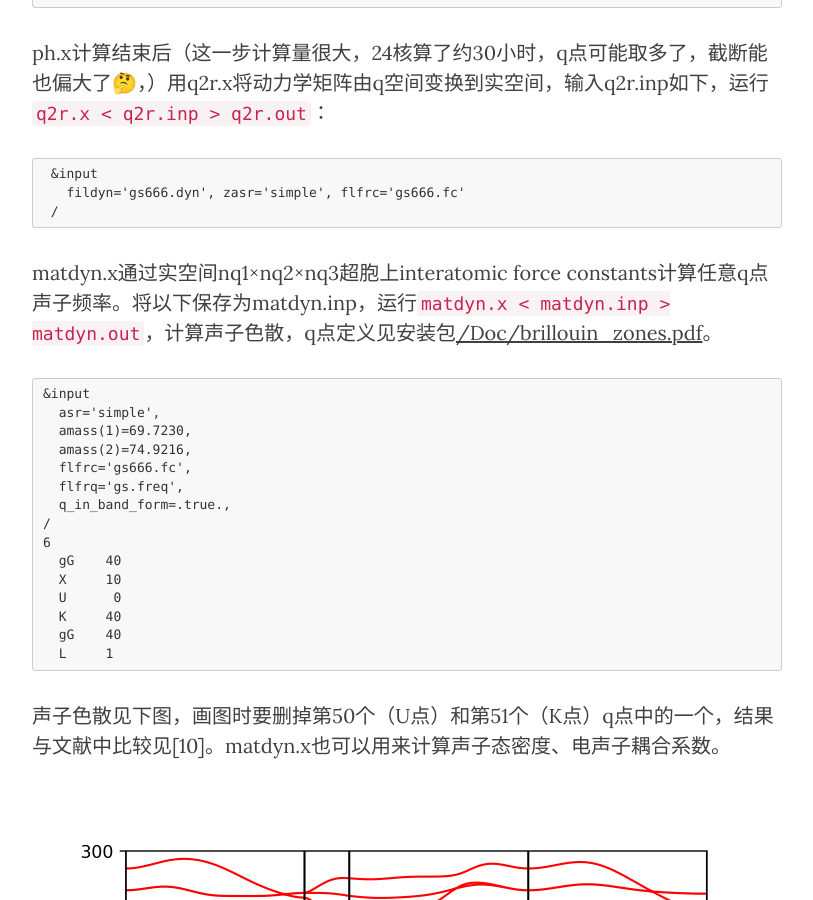
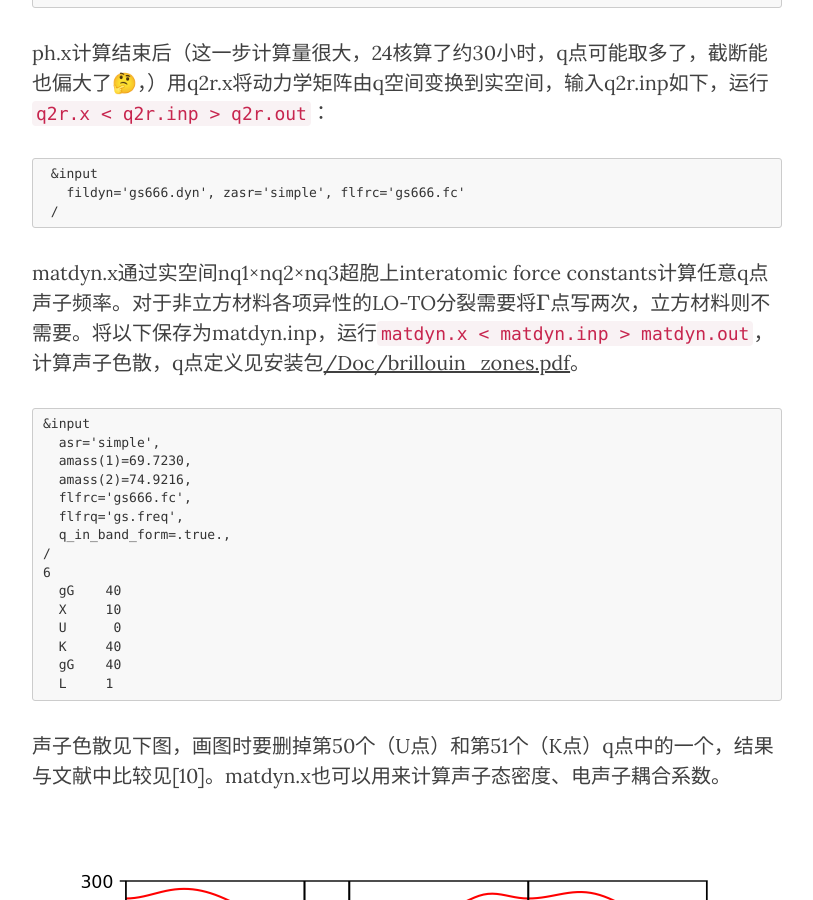
Before and after one commit to yyyu200/DFTbook, a Jekyll site: the page built from _posts/2019-04-01-HandsOn.md, in a window 1280 px wide and 900 px high, scrolled down 26760 px. Shown: the whole window, without its empty margins (233-1046 px from the left). Built offline with Jekyll 4.4.1, drawn with Linux system fonts in a browser that asks for light colours; nearby versions of some CDN libraries; formulas are drawn with MathJax 3; comment, search, counter and statistics services are not loaded.

Commit message:
modify at20190903-17:58:14-aliyun

````diff
--- a/_posts/2019-04-01-HandsOn.md
+++ b/_posts/2019-04-01-HandsOn.md
@@ -921,7 +921,7 @@ ph.x计算结束后（这一步计算量很大，24核算了约30小时，q点
  /
 ```
 
-matdyn.x通过实空间nq1×nq2×nq3超胞上interatomic force constants计算任意q点声子频率。将以下保存为matdyn.inp，运行```matdyn.x < matdyn.inp > matdyn.out```，计算声子色散，q点定义见安装包[/Doc/brillouin_zones.pdf](https://github.com/QEF/q-e/blob/master/Doc/brillouin_zones.pdf)。
+matdyn.x通过实空间nq1×nq2×nq3超胞上interatomic force constants计算任意q点声子频率。对于非立方材料各项异性的LO-TO分裂需要将$\Gamma$点写两次，立方材料则不需要。将以下保存为matdyn.inp，运行```matdyn.x < matdyn.inp > matdyn.out```，计算声子色散，q点定义见安装包[/Doc/brillouin_zones.pdf](https://github.com/QEF/q-e/blob/master/Doc/brillouin_zones.pdf)。
 
 ```
 &input
````
